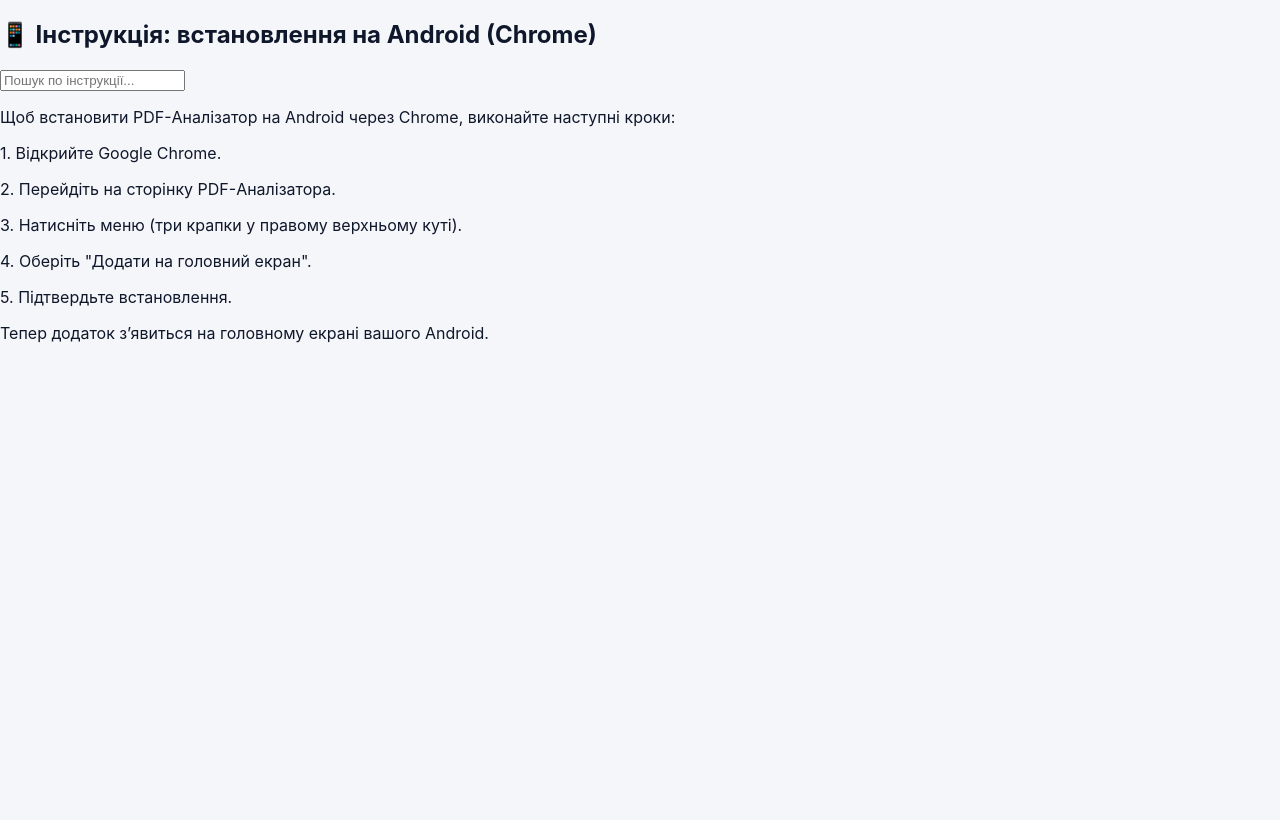
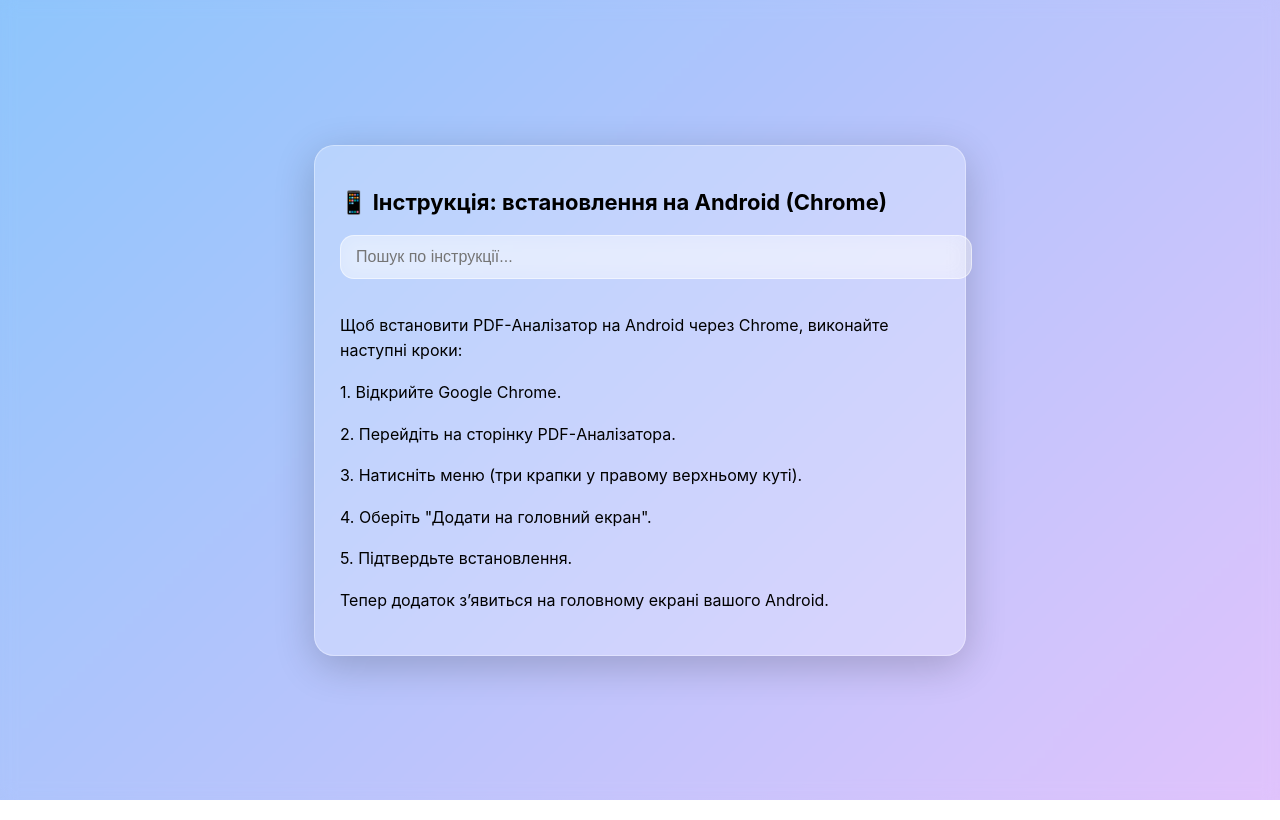
Before and after one commit to Mo-Love/pdf-analizator-pwa, a plain HTML site: page index.html in a window 1280 px wide. Drawn offline with Linux system fonts and the light colour scheme; a script that the page names is missing.

Commit message:
Update style.css

```diff
--- a/style.css
+++ b/style.css
@@ -1,55 +1,80 @@
-:root{
-  --bg: #f5f6fa;
-  --card: #ffffff;
-  --accent: #0057b7;
-  --muted: #6b7280;
+/* Загальний фон */
+body {
+    margin: 0;
+    padding: 0;
+    font-family: "Inter", Arial, sans-serif;
+    background: linear-gradient(135deg, #8ec5fc, #e0c3fc);
+    backdrop-filter: blur(8px);
+    min-height: 100vh;
+    display: flex;
+    justify-content: center;
+    align-items: center;
 }
 
-*{box-sizing:border-box}
-html,body{height:100%}
-body{
-  margin:0;
-  font-family: Inter, system-ui, -apple-system, "Segoe UI", Roboto, "Helvetica Neue", Arial;
-  background:var(--bg);
-  color:#0f172a;
+/* Контейнер liquid glass */
+.glass-container {
+    width: 90%;
+    max-width: 600px;
+    padding: 25px;
+    border-radius: 20px;
+
+    background: rgba(255, 255, 255, 0.25);
+    border: 1px solid rgba(255, 255, 255, 0.35);
+
+    backdrop-filter: blur(18px) saturate(180%);
+    -webkit-backdrop-filter: blur(18px) saturate(180%);
+
+    box-shadow: 0 10px 40px rgba(0,0,0,0.2);
+
+    animation: fadeIn 0.6s ease-out;
 }
 
-.container{
-  max-width:960px;
-  margin:28px auto;
-  padding:20px;
-  background:var(--card);
-  border-radius:14px;
-  box-shadow:0 8px 30px rgba(2,6,23,0.08);
+/* Анімація появи */
+@keyframes fadeIn {
+    from { opacity: 0; transform: translateY(10px); }
+    to { opacity: 1; transform: translateY(0); }
 }
 
-.header h1{margin:0;font-size:22px}
-.subtitle{color:var(--muted);margin-top:6px}
-
-.controls{display:flex;flex-direction:column;gap:12px;margin-top:18px}
-.input-file{display:inline-flex;align-items:center;gap:10px}
-.input-file input{display:none}
-.input-file span{
-  display:inline-block;padding:12px 16px;background:linear-gradient(180deg,#0b61c6,#0057b7);color:white;border-radius:10px;cursor:pointer;font-weight:600
+/* Заголовок */
+.title {
+    color: #000;
+    font-size: 22px;
+    font-weight: 700;
+    margin-bottom: 20px;
 }
 
-.file-name{font-size:13px;color:var(--muted)}
-.actions{display:flex;gap:10px;margin-top:6px}
-button{background:var(--accent);border:none;color:white;padding:10px 14px;border-radius:10px;cursor:pointer;font-weight:600}
-button[disabled]{opacity:0.5;cursor:not-allowed}
+/* Поле пошуку */
+.search-box {
+    width: 100%;
+    padding: 12px 15px;
+    border-radius: 14px;
+    border: none;
+    font-size: 16px;
+    margin-bottom: 18px;
 
-.loading{display:flex;align-items:center;gap:12px;margin-top:12px}
-.spinner{width:44px;height:44px;border-radius:50%;border:5px solid #e6eefc;border-top-color:var(--accent);animation:spin 0.9s linear infinite}
-@keyframes spin{to{transform:rotate(360deg)}}
+    background: rgba(255, 255, 255, 0.4);
+    border: 1px solid rgba(255,255,255,0.5);
+    backdrop-filter: blur(10px);
 
-.results{margin-top:20px}
-.card{background:#fbfdff;padding:14px;border-radius:12px;margin-top:10px;border:1px solid #eef3ff}
-.full-text{max-height:360px;overflow:auto;display:none;white-space:pre-wrap}
+    transition: 0.25s;
+}
 
-.accordion-section{margin-top:18px}
-.accordion-btn{width:100%;text-align:left;padding:12px;border-radius:10px;background:#eef6ff;border:none;cursor:pointer;font-weight:600}
-.accordion-content{display:none;padding:12px;margin-top:8px;background:#fbfdff;border-radius:10px;border:1px solid #eef3ff}
+.search-box:focus {
+    outline: none;
+    background: rgba(255, 255, 255, 0.65);
+    border-color: rgba(255,255,255,0.9);
+}
 
-.footer{margin-top:18px;text-align:center;color:var(--muted)}
+/* Текст */
+.content {
+    font-size: 16px;
+    line-height: 1.6;
+    color: #000;
+}
 
-@media (max-width:600px){.container{margin:12px;padding:14px}}
+/* Підсвічення знайдених слів */
+mark {
+    background: #ffe600;
+    padding: 2px 4px;
+    border-radius: 4px;
+}
```
